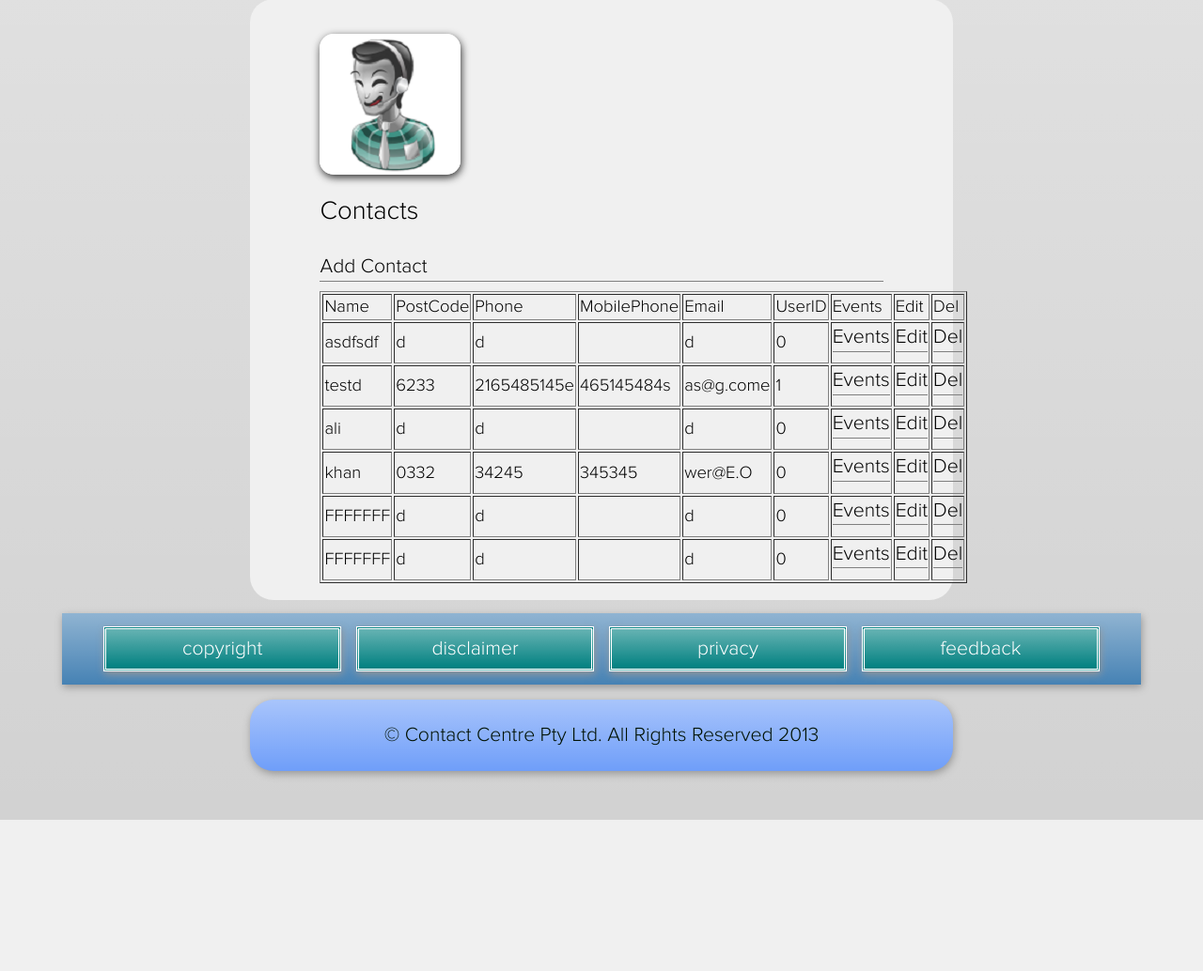
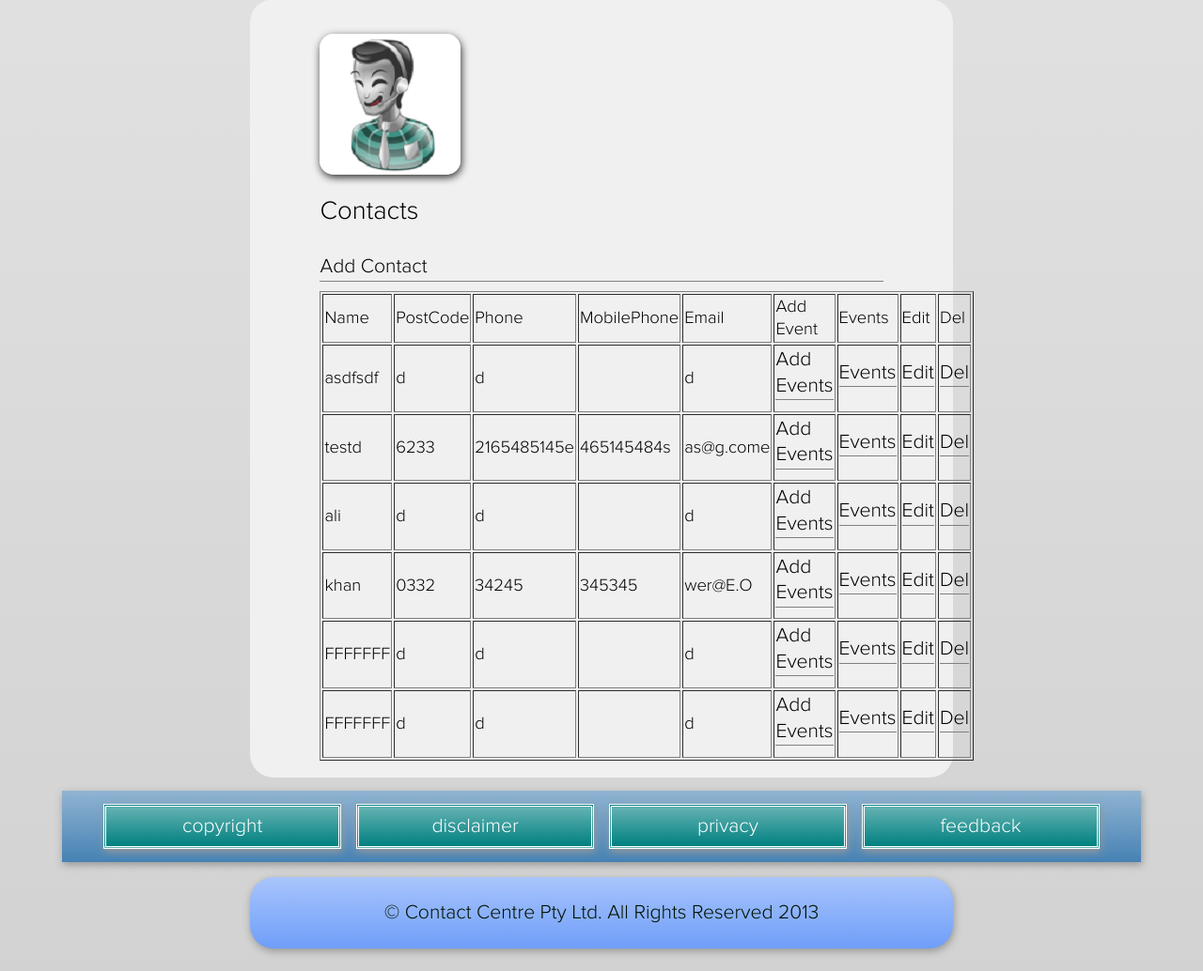
Before and after one commit to zainengineer/call_center, a PHP site: page /contacts.php in a window 1280 px wide. Shown: the part 256-1290 px from the top of the page at 94% size. Before the commit the page ends 1129 px from the top, so only its background shows below. Run offline with PHP 8.4, Linux system fonts and the light colour scheme; a user stored in the database is signed in; data comes from the database, SQL or seed files in the repository; some libraries are stand-ins or nearby versions.

Commit message:
Changes 2

```diff
--- a/AssignmentOne/WebSiteDevelopment/contacts.php
+++ b/AssignmentOne/WebSiteDevelopment/contacts.php
@@ -39,7 +39,7 @@ if (mysql_query($sql))
 <td>Phone</td>
 <td>MobilePhone</td>
 <td>Email</td>
-<td>UserID</td>
+<td>Add Event</td>
 <td>Events</td>
 <td>Edit</td>
 <td>Del</td>
@@ -61,7 +61,8 @@ $Email = $newArray['Email'];
 $UserID = $newArray['UserID'];
 //echo "<tr><td>$Name</td><td>$Address</td><td>$Town</td><td>$State</td><td>$PostCode</td><td>$Phone</td><td>$MobilePhone</td><td>$Email</td><td>$UserID</td></tr>";
 
-echo "<tr><td>$Name</td><td>$PostCode</td><td>$Phone</td><td>$MobilePhone</td><td>$Email</td><td>$UserID</td>
+echo "<tr><td>$Name</td><td>$PostCode</td><td>$Phone</td><td>$MobilePhone</td><td>$Email</td>
+<td><a href='addevent.php?id=$id'>Add Events</a></td>
 <td><a href='eventslog.php?id=$id'>Events</a></td>
 <td><a href='editcontact.php?id=$id'>Edit</a></td><td>
 <a href='contacts.php?delid=$id'>Del</a></td></tr>";
--- a/AssignmentOne/WebSiteDevelopment/eventslog.php
+++ b/AssignmentOne/WebSiteDevelopment/eventslog.php
@@ -2,13 +2,15 @@
 require_once (dirname(__FILE__) . '/lib/common.php');
 forceUserLogin();
 include  (dirname(__FILE__) . '/header.php');
+$id = $_GET['id'];
 ?>
 <div class="layout-grid">
 <div id="jumps" class="layout-cell layout-1">
 <div>
 <img src="images/contact.png" alt="Events" />
 <h2>Events</h2>
-<a href="addevent.php">Add Event</a>
+
+<a href="addevent.php?id=<?=$id?>">Add Event</a>
 
 <?php
 if(isset($_GET['delid']))
@@ -41,7 +43,7 @@ if (mysql_query($sql))
 <td>Del</td>
 </tr>
 <?php
-$id = $_GET['id'];
+
 $query = "SELECT * FROM tevent where ContactID = $id";
 $result = mysql_query($query) or die(mysql_error());
 while ($newArray = mysql_fetch_array($result))
```
Also changed, not shown: AssignmentOne/WebSiteDevelopment/addevent.php (+11 -0 lines).
